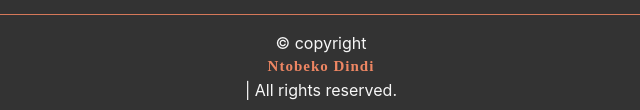
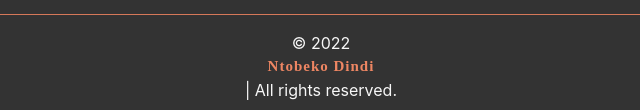
Before and after one commit to ntobeko-dindi/ntobeko-dindi.github.io, a plain HTML site: page index.html in a window 1280 px wide. Shown: the part 3818-3928 px from the top of the page, 319-959 px from the left. Drawn offline with Linux system fonts and the light colour scheme.

Commit message:
updated the footer to get current year dynamically

```diff
--- a/index.html
+++ b/index.html
@@ -397,7 +397,11 @@
           </ul>
           <hr class="ml-4 mr-4 footer-hr">
           <div class="footer-text text-center mt-6">
-            &copy; copyright <div class="footer-brand-name">Ntobeko Dindi</div> | All rights reserved.
+            &copy;
+          <span id="copyright">
+              <script>document.getElementById('copyright').appendChild(document.createTextNode(new Date().getFullYear()))</script>
+          </span>
+            <div class="footer-brand-name">Ntobeko Dindi</div> | All rights reserved.
           </div>
       </section>
 
```
